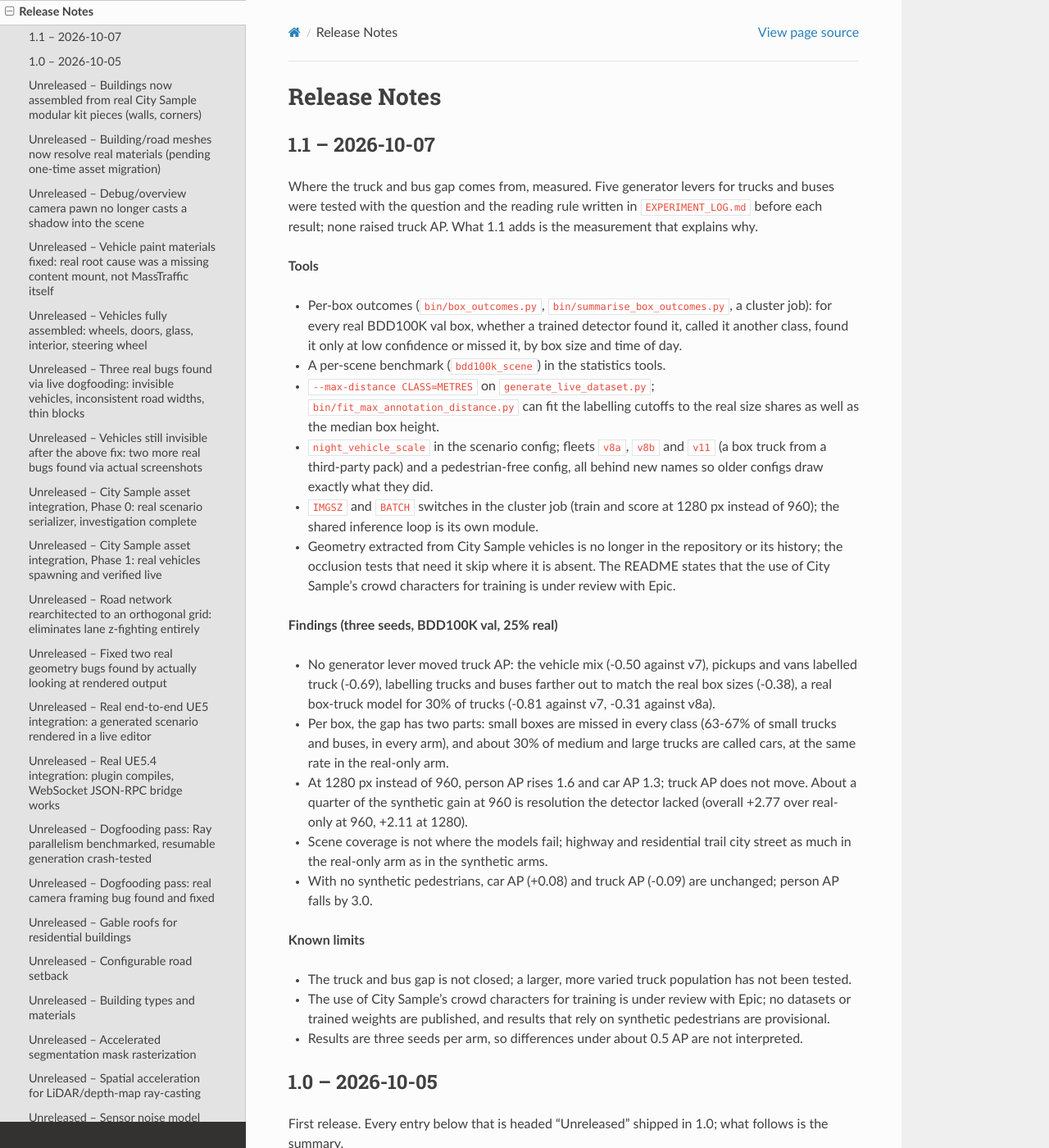
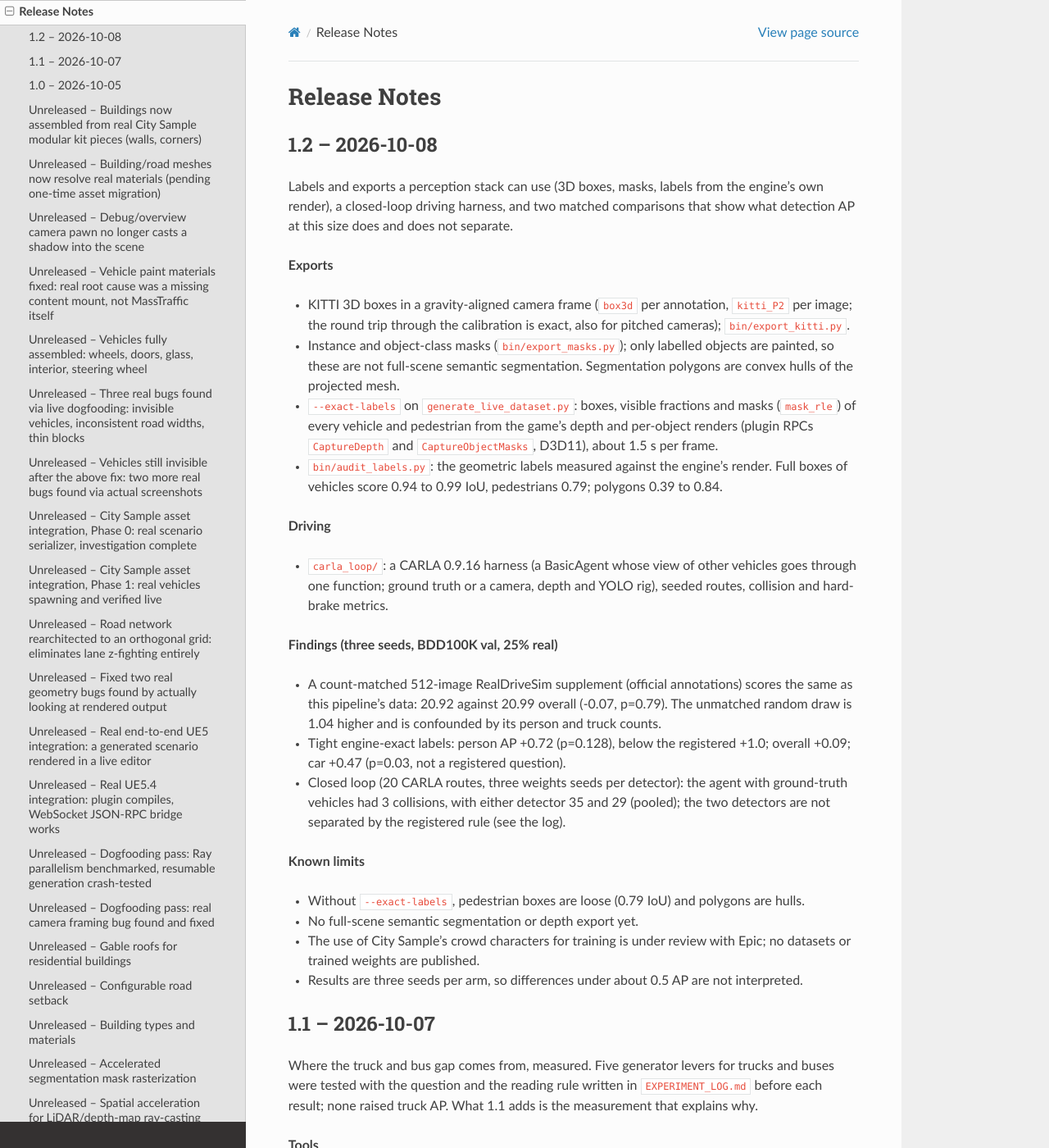
Before and after one commit to evanpetersen919/VantageCV-V2, a Sphinx documentation site: the page built from docs/release_notes.rst, in a window 1280 px wide and 1400 px high. Shown: the whole window at 82% size. Built offline with Sphinx 7.4.7 and the Read the Docs theme 3.1.0, drawn with Linux system fonts in a browser that asks for light colours.

Commit message:
Version 1.2.0: release notes, README (exact labels, new findings), version strings

```diff
--- a/docs/conf.py
+++ b/docs/conf.py
@@ -16,7 +16,7 @@ sys.path.insert(0, os.path.abspath(".."))
 project = "Synthetic AV Dataset Generator"
 copyright = "2026, Evan Petersen"  # pylint: disable=redefined-builtin
 author = "Evan Petersen"
-release = "1.1.0"
+release = "1.2.0"
 
 extensions = [
     "sphinx.ext.autodoc",
--- a/docs/release_notes.rst
+++ b/docs/release_notes.rst
@@ -1,5 +1,48 @@
 Release Notes
 ==============
+
+1.2 -- 2026-10-08
+-----------------
+
+Labels and exports a perception stack can use (3D boxes, masks, labels from the engine's own render), a
+closed-loop driving harness, and two matched comparisons that show what detection AP at this size does and
+does not separate.
+
+**Exports**
+
+- KITTI 3D boxes in a gravity-aligned camera frame (``box3d`` per annotation, ``kitti_P2`` per image; the
+  round trip through the calibration is exact, also for pitched cameras); ``bin/export_kitti.py``.
+- Instance and object-class masks (``bin/export_masks.py``); only labelled objects are painted, so these
+  are not full-scene semantic segmentation. Segmentation polygons are convex hulls of the projected mesh.
+- ``--exact-labels`` on ``generate_live_dataset.py``: boxes, visible fractions and masks (``mask_rle``) of
+  every vehicle and pedestrian from the game's depth and per-object renders (plugin RPCs ``CaptureDepth`` and
+  ``CaptureObjectMasks``, D3D11), about 1.5 s per frame.
+- ``bin/audit_labels.py``: the geometric labels measured against the engine's render. Full boxes of vehicles
+  score 0.94 to 0.99 IoU, pedestrians 0.79; polygons 0.39 to 0.84.
+
+**Driving**
+
+- ``carla_loop/``: a CARLA 0.9.16 harness (a BasicAgent whose view of other vehicles goes through one
+  function; ground truth or a camera, depth and YOLO rig), seeded routes, collision and hard-brake metrics.
+
+**Findings (three seeds, BDD100K val, 25% real)**
+
+- A count-matched 512-image RealDriveSim supplement (official annotations) scores the same as this
+  pipeline's data: 20.92 against 20.99 overall (-0.07, p=0.79). The unmatched random draw is 1.04 higher
+  and is confounded by its person and truck counts.
+- Tight engine-exact labels: person AP +0.72 (p=0.128), below the registered +1.0; overall +0.09; car +0.47
+  (p=0.03, not a registered question).
+- Closed loop (20 CARLA routes, three weights seeds per detector): the agent with ground-truth vehicles
+  had 3 collisions, with either detector 35 and 29 (pooled); the two detectors are not separated by the
+  registered rule (see the log).
+
+**Known limits**
+
+- Without ``--exact-labels``, pedestrian boxes are loose (0.79 IoU) and polygons are hulls.
+- No full-scene semantic segmentation or depth export yet.
+- The use of City Sample's crowd characters for training is under review with Epic; no datasets or trained
+  weights are published.
+- Results are three seeds per arm, so differences under about 0.5 AP are not interpreted.
 
 1.1 -- 2026-10-07
 -----------------
--- a/pyproject.toml
+++ b/pyproject.toml
@@ -1,6 +1,6 @@
 [tool.poetry]
 name = "synthetic-av-dataset-gen"
-version = "1.1.0"
+version = "1.2.0"
 description = "Professional procedural synthetic AV perception dataset generator"
 authors = ["Evan Petersen <evanpetersen919@gmail.com>"]
 readme = "README.md"
```
Also changed, not shown: README.md (+11 -2 lines), 2 other files.
